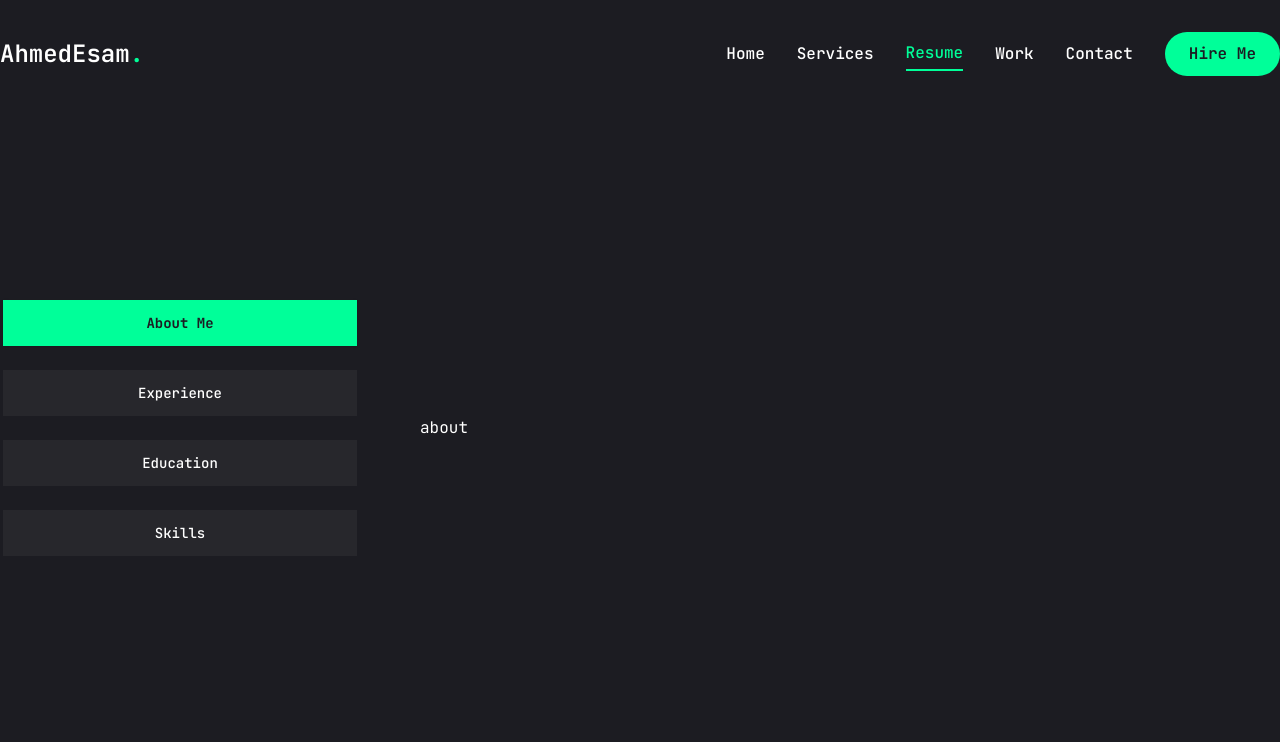
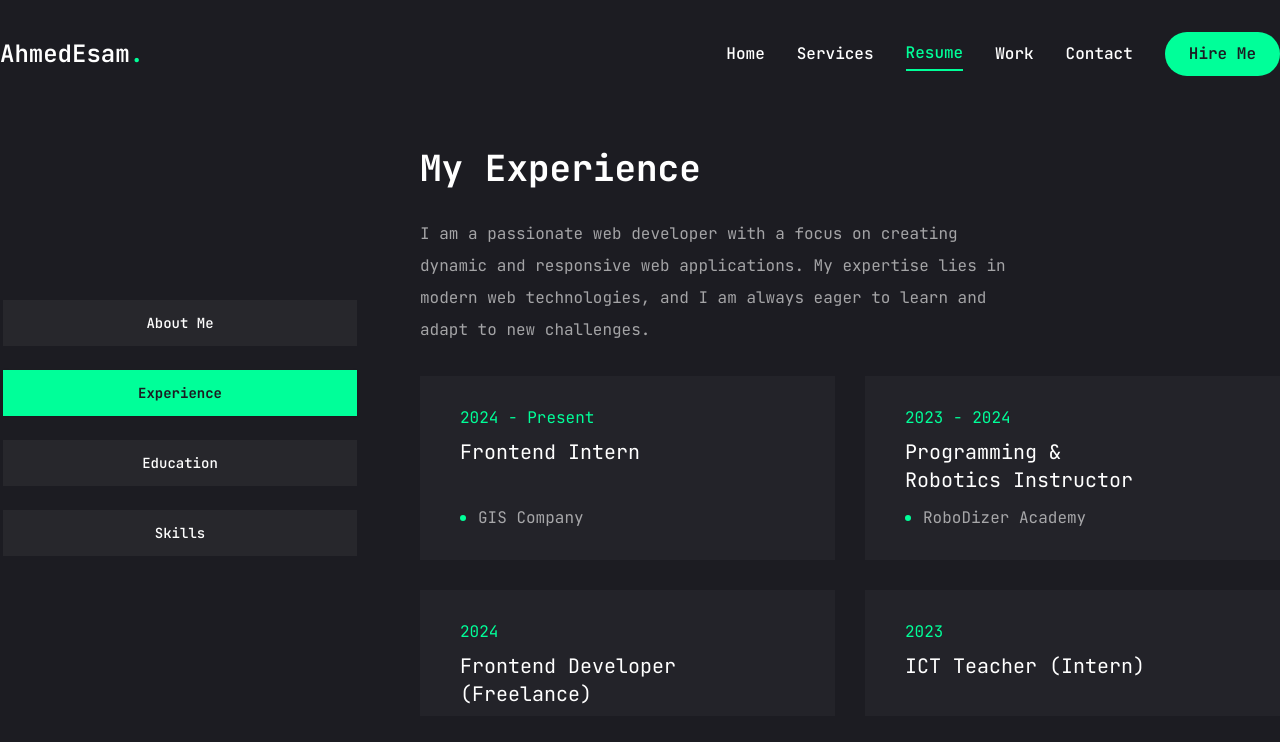
Before and after one commit to AhmedEsam2002/portfolio, a Next.js app: page /resume in a window 1280 px wide. Shown: the top 742 px of the page. Built offline with nearby package versions, Linux system fonts and the light colour scheme.

Commit message:
Update default tab to 'experience' for improved user navigation

```diff
--- a/app/resume/page.jsx
+++ b/app/resume/page.jsx
@@ -196,7 +196,7 @@ export default function page() {
         >
           {/* Tabs */}
           <Tabs
-            defaultValue="about"
+            defaultValue="experience"
             className="flex flex-col justify-center items-center xl:flex-row gap-[60px]  "
           >
             <TabsList className="flex flex-col w-full max-w-[360px] mx-auto xl:mx-0 gap-6  h-fit ">
```
